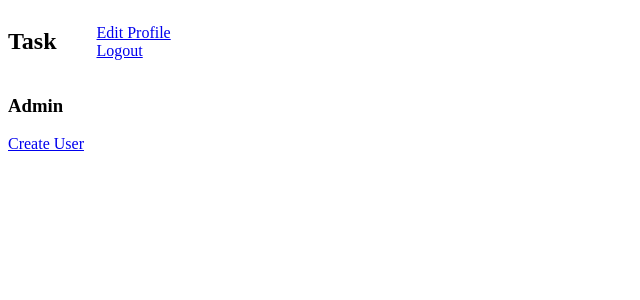
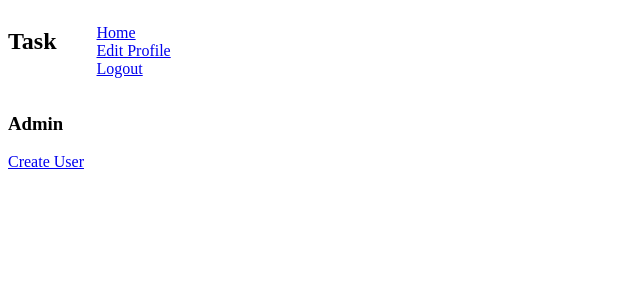
Before and after one commit to HarryNdegwa/task, a Django app: page /user/admin/ in a window 1280 px wide. Shown: the top 300 px of the page, without its empty margins (0-640 px from the left). Run offline with Django 3.2, Linux system fonts and the light colour scheme; the visitor is signed in with stand-in values (Sample User, id 1); data comes from the database, SQL or seed files in the repository.

Commit message:
Added home link to base html header

```diff
--- a/app/task/templates/base.html
+++ b/app/task/templates/base.html
@@ -10,6 +10,8 @@
       <h2>Task</h2>
       <ul style="list-style: none">
         {% if user.is_authenticated %}
+        <li><a href="{% url 'home' %}">Home</a></li>
+        {% endif %} {% if user.is_authenticated %}
         <li><a href="{% url 'profile' %}">Edit Profile</a></li>
         {% endif %} {% if user.role == "ADMIN" %}
         <li><a href="{% url 'admin' %}">All Users</a></li>
```
